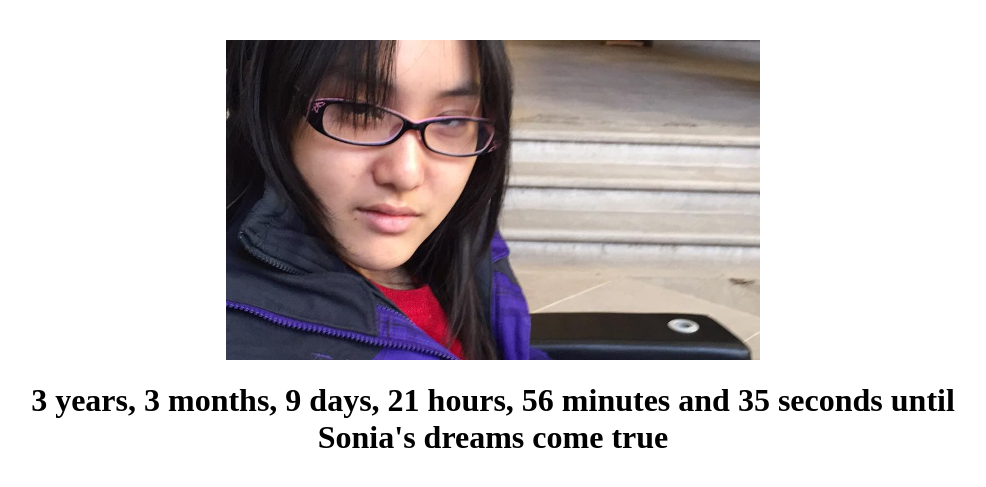
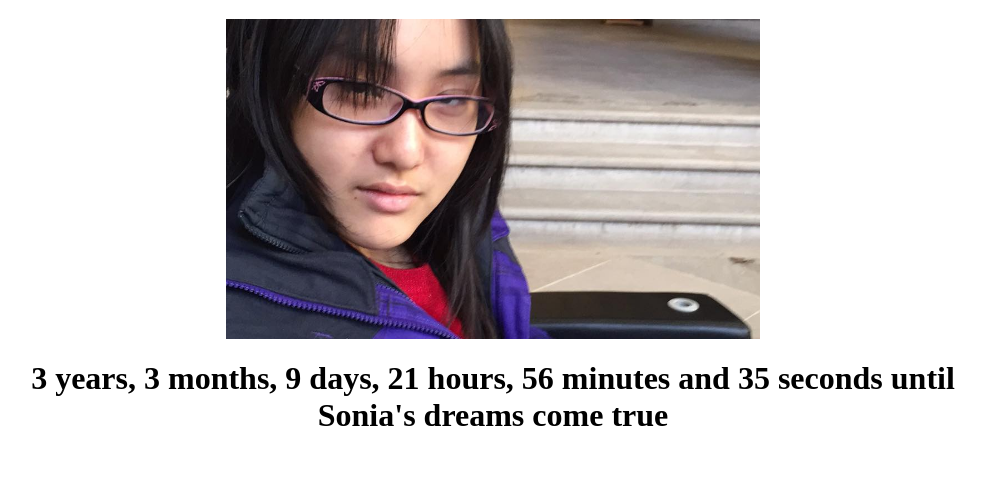
Before and after one commit to xtonyjiang/is-httyd3-out-yet, a plain HTML site: page index.html in a window 1280 px wide. Shown: the part 61-548 px from the top of the page, without its empty margins (147-1133 px from the left). Drawn offline with Linux system fonts and the light colour scheme.

Commit message:
minor tweaks

```diff
--- a/index.html
+++ b/index.html
@@ -1,6 +1,9 @@
 <!DOCTYPE html>
+<!-- Yes, I put all of my javascript and CSS on this page in the same file.
+     I don't give a shit. -->
 <html>
 <head>
+    <meta name="viewport" content="width=device-width, initial-scale=1">
     <style>
         body {
             text-align: center;
@@ -14,7 +17,6 @@
         img {max-width:100%; max-height:100%;}
         .image {height: 40%;}
         .text {
-            height: 10%;
             margin-left: 10%;
             margin-right: 10%;
         }
```
